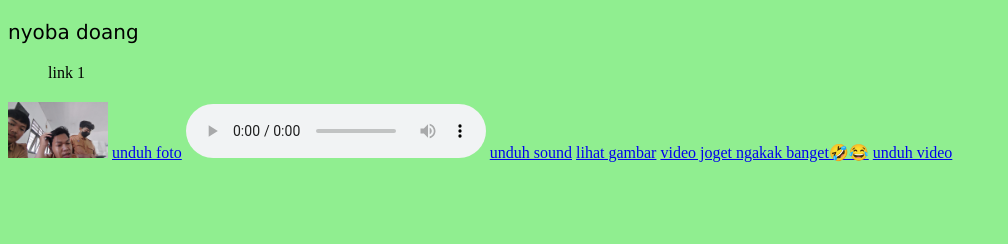
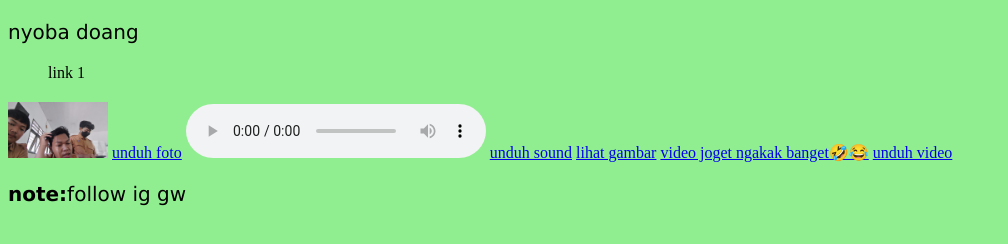
Before and after one commit to BuluyXmd/Apaajaaa, a plain HTML site: page index.html in a window 1280 px wide. Shown: the whole page, without its empty margins (0-1008 px from the left). Drawn offline with Linux system fonts and the light colour scheme.

Commit message:
Update index.html

```diff
--- a/index.html
+++ b/index.html
@@ -32,5 +32,9 @@
     <a href="VID-20241109-WA0035(1).mp4"
          download="Videojd.mp4">unduh video</a>
 
+    <p> <b>note:</b>follow ig gw <a href="https://www.instagram.com/hafizxzzzz/profilecard/?igsh=MWs0dnQ4dHAxcDV1cQ=="<a/>
+
+    </p>
+
 </head>
 <body>
```
